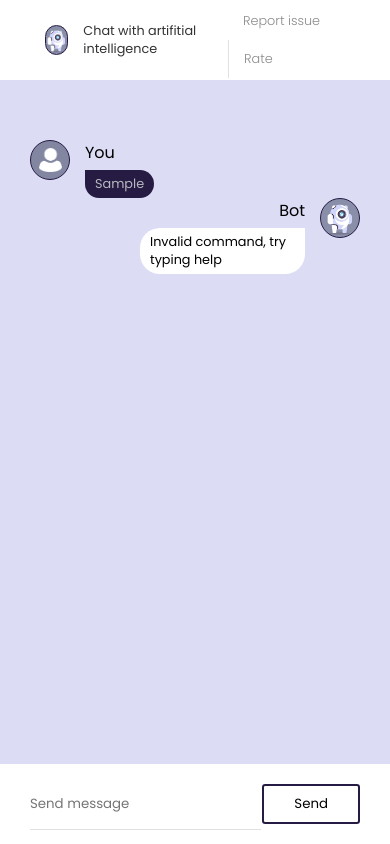
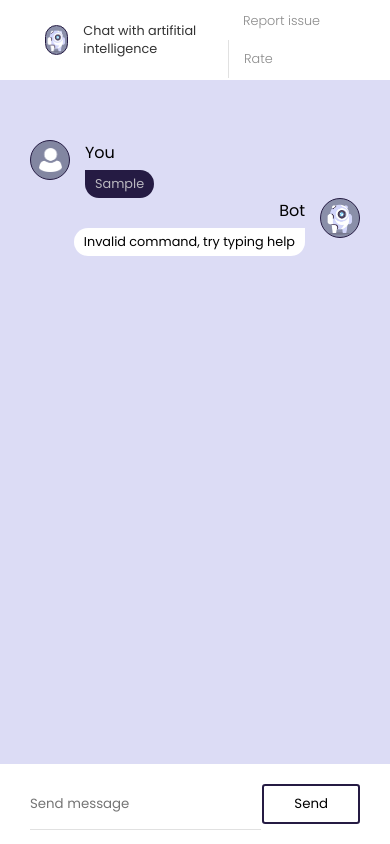
Before and after one commit to tomasmalcik/stin, a React (Create React App) app in the folder client/: page / in a window 390 px wide. Both pictures are taken after typing "Sample" into the empty fields and a click on the button "Send". Built offline with nearby package versions, Linux system fonts and the light colour scheme; no server answers.

Commit message:
update mobile styles

```diff
--- a/client/src/Components/Messanger/Messanger.css
+++ b/client/src/Components/Messanger/Messanger.css
@@ -201,4 +201,9 @@ scrollbar-width: none;  /* Firefox */
     .historyTable th, td {
         font-size: 0.8rem;
     }
+
+    .messanger > .message-content .message-box.ai > span,
+    .messanger > .message-content .message-box.user > span {
+        max-width: 80%;
+    }
 }
```
